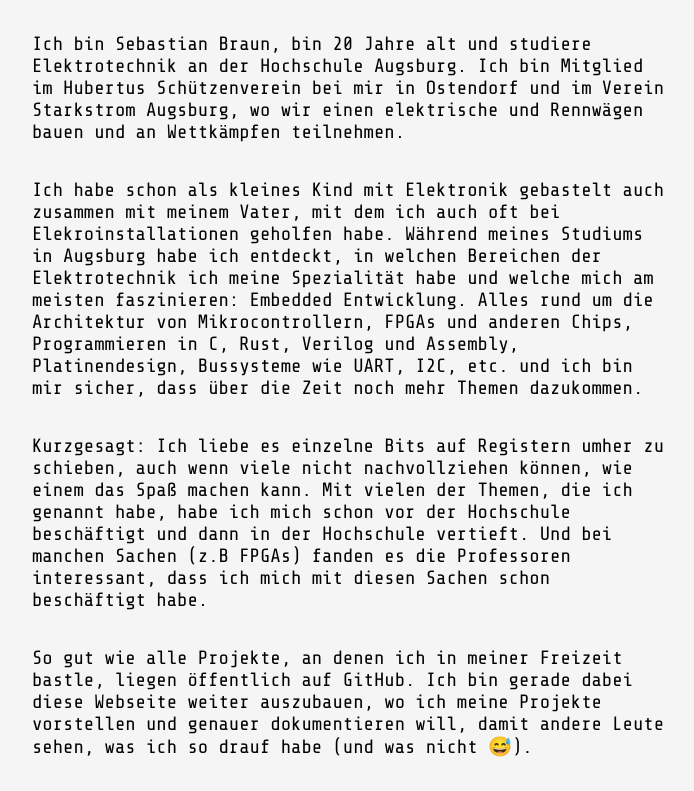
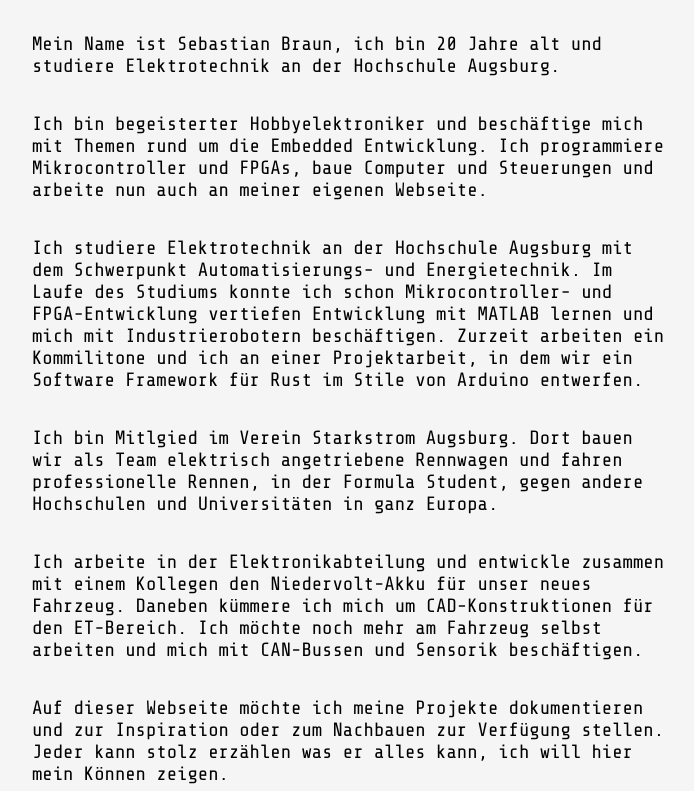
Before and after one commit to SebastianBraun01/SebastianBraun01.github.io, a website: page pages/übermich.html in a window 1280 px wide. Shown: the part 469-1260 px from the top of the page, without its empty margins (288-982 px from the left). Drawn offline with nearby package versions, Linux system fonts and the light colour scheme.

Commit message:
bessere über mich seite

```diff
--- a/pages/übermich.html
+++ b/pages/übermich.html
@@ -44,16 +44,22 @@
       <p>Servus! Willkommen auf meiner Webseite!</p>
       <br>
       <br>
-      <p>Ich bin Sebastian Braun, bin 20 Jahre alt und studiere Elektrotechnik an der Hochschule Augsburg. Ich bin Mitglied im Hubertus Schützenverein bei mir in Ostendorf und im Verein Starkstrom Augsburg, wo wir einen elektrische und Rennwägen bauen und an Wettkämpfen teilnehmen.</p>
+      <p>Mein Name ist Sebastian Braun, ich bin 20 Jahre alt und studiere Elektrotechnik an der Hochschule Augsburg.</p>
       <br>
       <br>
-      <p>Ich habe schon als kleines Kind mit Elektronik gebastelt auch zusammen mit meinem Vater, mit dem ich auch oft bei Elekroinstallationen geholfen habe. Während meines Studiums in Augsburg habe ich entdeckt, in welchen Bereichen der Elektrotechnik ich meine Spezialität habe und welche mich am meisten faszinieren: Embedded Entwicklung. Alles rund um die Architektur von Mikrocontrollern, FPGAs und anderen Chips, Programmieren in C, Rust, Verilog und Assembly, Platinendesign, Bussysteme wie UART, I2C, etc. und ich bin mir sicher, dass über die Zeit noch mehr Themen dazukommen.</p>
+      <p>Ich bin begeisterter Hobbyelektroniker und beschäftige mich mit Themen rund um die Embedded Entwicklung. Ich programmiere Mikrocontroller und FPGAs, baue Computer und Steuerungen und arbeite nun auch an meiner eigenen Webseite.</p>
       <br>
       <br>
-      <p>Kurzgesagt: Ich liebe es einzelne Bits auf Registern umher zu schieben, auch wenn viele nicht nachvollziehen können, wie einem das Spaß machen kann. Mit vielen der Themen, die ich genannt habe, habe ich mich schon vor der Hochschule beschäftigt und dann in der Hochschule vertieft. Und bei manchen Sachen (z.B FPGAs) fanden es die Professoren interessant, dass ich mich mit diesen Sachen schon beschäftigt habe.</p>
+      <p>Ich studiere Elektrotechnik an der Hochschule Augsburg mit dem Schwerpunkt Automatisierungs- und Energietechnik. Im Laufe des Studiums konnte ich schon Mikrocontroller- und FPGA-Entwicklung vertiefen Entwicklung mit MATLAB lernen und mich mit Industrierobotern beschäftigen. Zurzeit arbeiten ein Kommilitone und ich an einer Projektarbeit, in dem wir ein Software Framework für Rust im Stile von Arduino entwerfen.</p>
       <br>
       <br>
-      <p>So gut wie alle Projekte, an denen ich in meiner Freizeit bastle, liegen öffentlich auf GitHub. Ich bin gerade dabei diese Webseite weiter auszubauen, wo ich meine Projekte vorstellen und genauer dokumentieren will, damit andere Leute sehen, was ich so drauf habe (und was nicht 😅).</p>
+      <p>Ich bin Mitlgied im Verein Starkstrom Augsburg. Dort bauen wir als Team elektrisch angetriebene Rennwagen und fahren professionelle Rennen, in der Formula Student, gegen andere Hochschulen und Universitäten in ganz Europa.</p>
+      <br>
+      <br>
+      <p>Ich arbeite in der Elektronikabteilung und entwickle zusammen mit einem Kollegen den Niedervolt-Akku für unser neues Fahrzeug. Daneben kümmere ich mich um CAD-Konstruktionen für den ET-Bereich. Ich möchte noch mehr am Fahrzeug selbst arbeiten und mich mit CAN-Bussen und Sensorik beschäftigen.</p>
+      <br>
+      <br>
+      <p>Auf dieser Webseite möchte ich meine Projekte dokumentieren und zur Inspiration oder zum Nachbauen zur Verfügung stellen. Jeder kann stolz erzählen was er alles kann, ich will hier mein Können zeigen.</p>
     </section>
 
     <section id="Links">
```
Also changed, not shown: index.html (+1 -1 lines), README.md.
